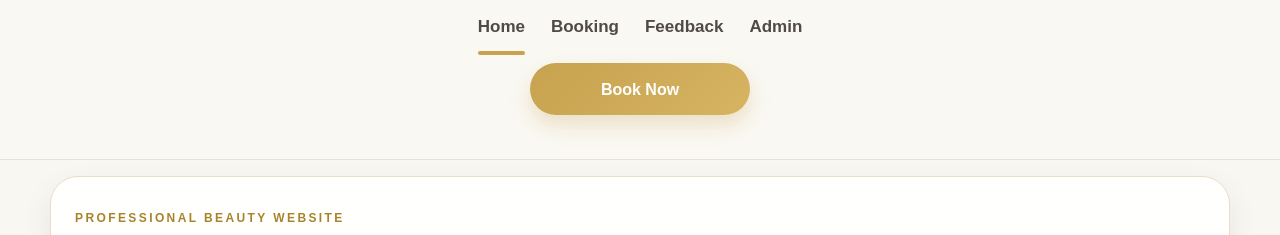
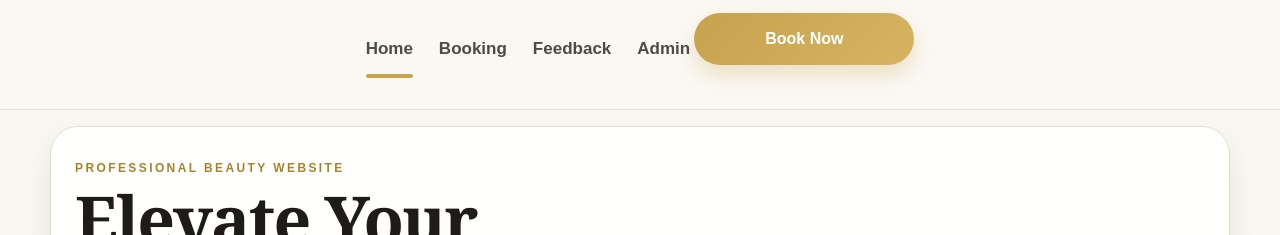
Before and after one commit to pkanji28/vaishali-beauty-site, a plain HTML site: page index.html in a window 1280 px wide. Shown: the part 190-425 px from the top of the page. Drawn offline with Linux system fonts and the light colour scheme.

Commit message:
Add files via upload

```diff
--- a/css/styles.css
+++ b/css/styles.css
@@ -140,19 +140,18 @@ button, input, select, textarea { font: inherit; }
 
 /* Nav */
 .header-right {
-  display: flex;
-  flex-direction: column;
-  align-items: center;
-  gap: 10px;
   width: 100%;
+  display: block;       /* block so text-align:center works on children */
+  text-align: center;
 }
 
 .nav {
-  display: flex;
+  display: inline-flex; /* inline so text-align centers it */
   align-items: center;
   justify-content: center;
   flex-wrap: wrap;
   gap: 26px;
+  margin-bottom: 10px;
 }
 
 .nav a {
@@ -175,13 +174,12 @@ button, input, select, textarea { font: inherit; }
 
 /* ── BOOK NOW BUTTON — single definition ────────────────── */
 .header-book-btn {
-  display: flex;
-  align-items: center;
-  justify-content: center;
+  display: inline-block; /* inline-block so text-align:center on parent centers it */
   width: 220px;
   min-height: 48px;
+  line-height: 48px;
   padding: 0 28px;
-  margin: 6px auto 28px auto;
+  margin: 6px 0 28px 0;
   border: none;
   border-radius: 999px;
   background: linear-gradient(135deg, var(--gold) 0%, #d6b462 100%);
@@ -191,8 +189,8 @@ button, input, select, textarea { font: inherit; }
   font-family: Arial, Helvetica, sans-serif;
   box-shadow: 0 8px 20px rgba(199,162,79,.28);
   cursor: pointer;
-  align-self: center;
   text-align: center;
+  vertical-align: middle;
 }
 
 .header-book-btn:hover {
```
